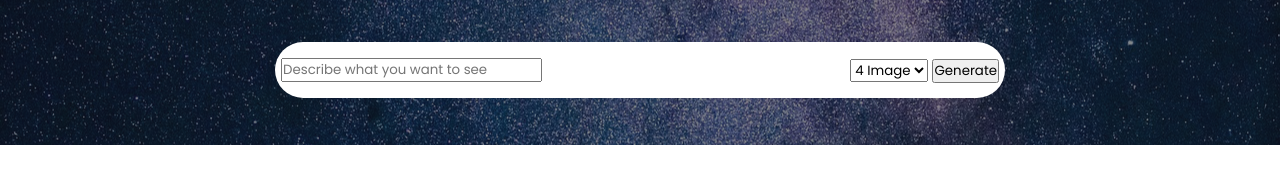
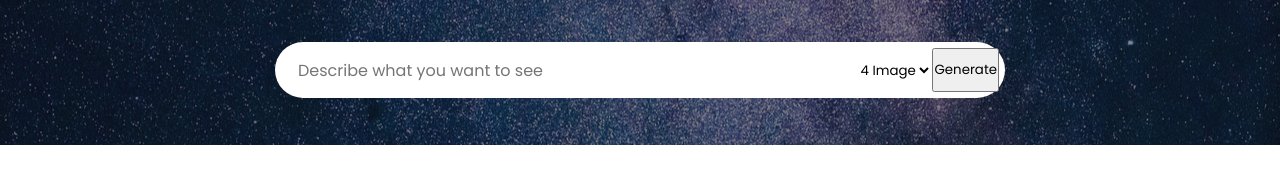
Before and after one commit to kdrbipul/openai_image, a plain HTML site: page index.html in a window 1280 px wide. Shown: the part 175-358 px from the top of the page. Drawn offline with Linux system fonts and the light colour scheme; a web font is replaced by a local one.

Commit message:
css style add

```diff
--- a/style.css
+++ b/style.css
@@ -64,5 +64,24 @@
 }
 
 .generate-form .prompt-input{
+    width: 100%;
+    height: 100%;
+    font-size: 1rem;
+    outline: none;
+    border: none;
+    background: none;
+    padding: 0 17px;
+}
+
+.generate-form .controls{
+    display: flex;
+    height: 100%;
+    gap: 15pxs;
+}
+
+.generate-form .img-quantity{
+    outline: none;
+    border: none;
+    background: none;
 
 }
```
